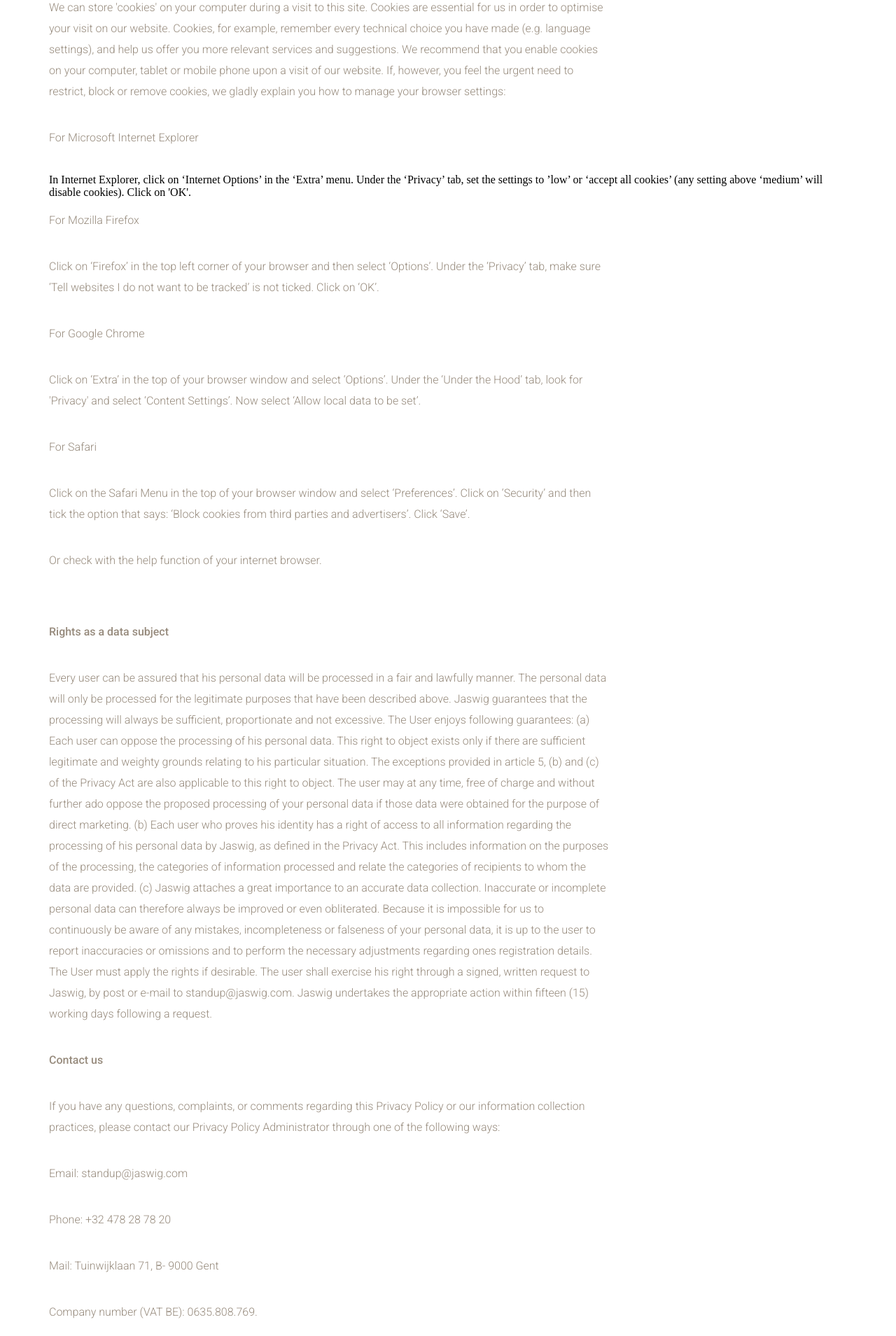
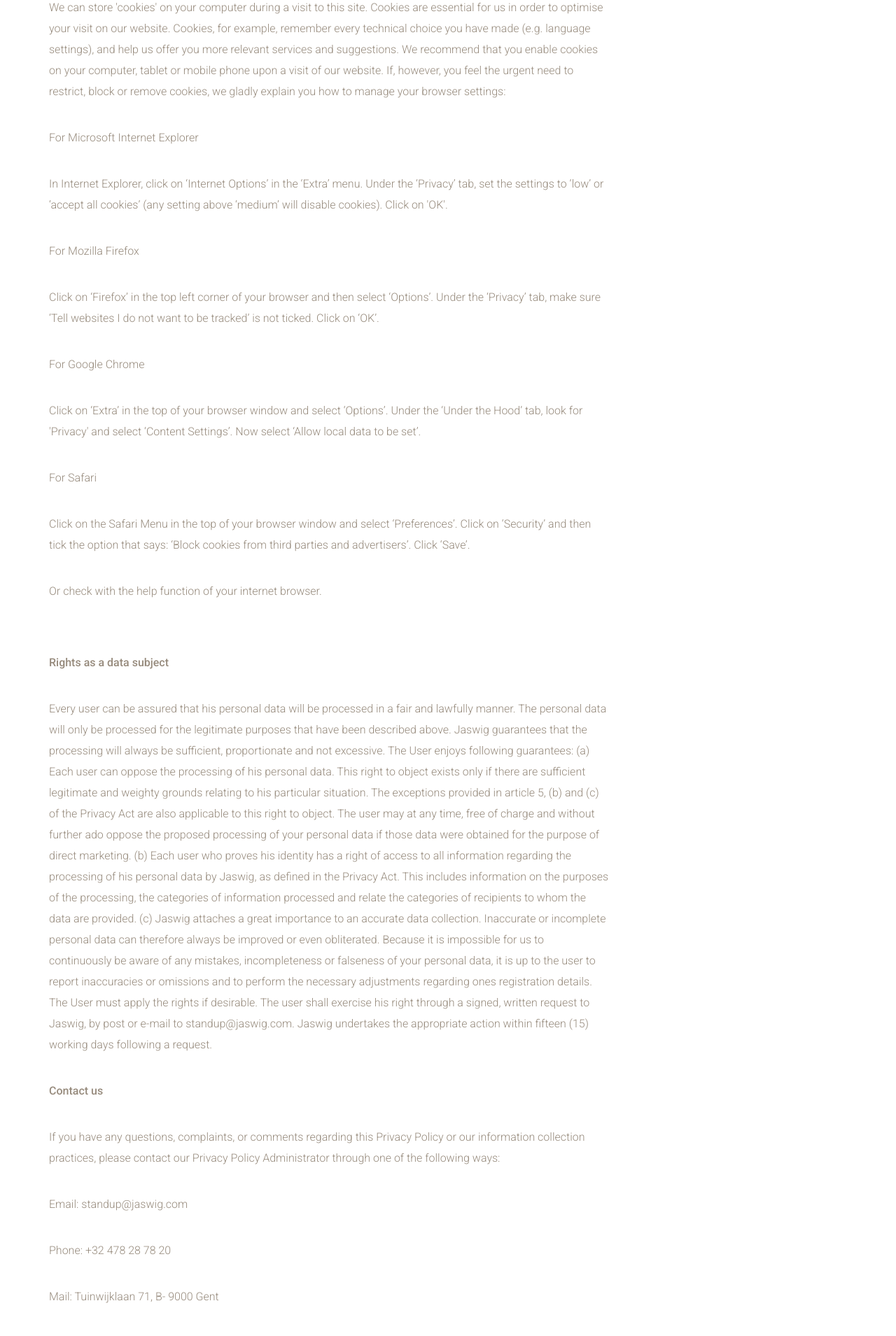
Before and after one commit to samuelrieder/jaswig.github.io, a Jekyll site: the page built from privacy.html, in a window 1280 px wide. Shown: the part 1912-3821 px from the top of the page at 70% size. Built offline with Jekyll 4.4.1, drawn with Linux system fonts in a browser that asks for light colours; nearby versions of some CDN libraries.

```diff
--- a/privacy.html
+++ b/privacy.html
@@ -43,9 +43,9 @@ Personal data are primarily processed for Jaswig’s internal purposes. This is
 
       We recommend that you enable cookies on your computer, tablet or mobile phone upon a visit of our website. If, however, you feel the urgent need to restrict, block or remove cookies, we gladly explain you how to manage your browser settings:</p>
       <p>For Microsoft Internet Explorer</p>
-      In Internet Explorer, click on ‘Internet Options’ in the ‘Extra’ menu.
+      <p>In Internet Explorer, click on ‘Internet Options’ in the ‘Extra’ menu.
       Under the ‘Privacy’ tab, set the settings to ’low’ or ‘accept all cookies’ (any setting above ‘medium’ will disable cookies).
-      Click on 'OK'.
+      Click on 'OK'.</p>
       <p>For Mozilla Firefox</p>
       <p>Click on ‘Firefox’ in the top left corner of your browser and then select ‘Options’.
       Under the ‘Privacy’ tab, make sure ‘Tell websites I do not want to be tracked’ is not ticked.
```
